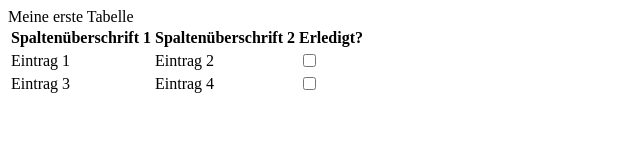
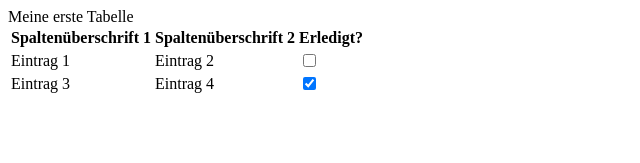
Before and after one commit to HardRockingSoldier/dynamic-table-frontend, an Angular app: page / in a window 1280 px wide. Shown: the top 163 px of the page, without its empty margins (0-640 px from the left). Built offline with nearby package versions, Linux system fonts and the light colour scheme.

Commit message:
Tests with checkboxes on DynTable

```diff
--- a/src/app/app.component.html
+++ b/src/app/app.component.html
@@ -13,7 +13,9 @@
         <td *ngFor="let entry of row.dynamicTableRowEntries">
           {{ entry.columnText }}
         </td>
-        <td><input type="checkbox" /></td>
+        <td>
+          <input type="checkbox" [(ngModel)]="row.completed" />
+        </td>
       </tr>
     </tbody>
   </table>
```
